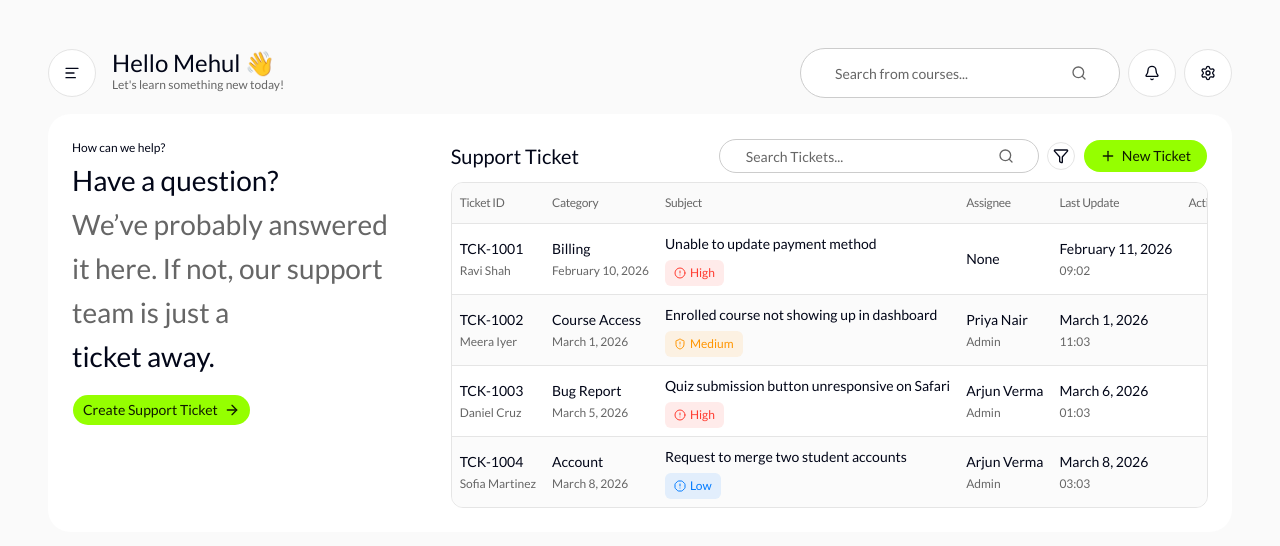
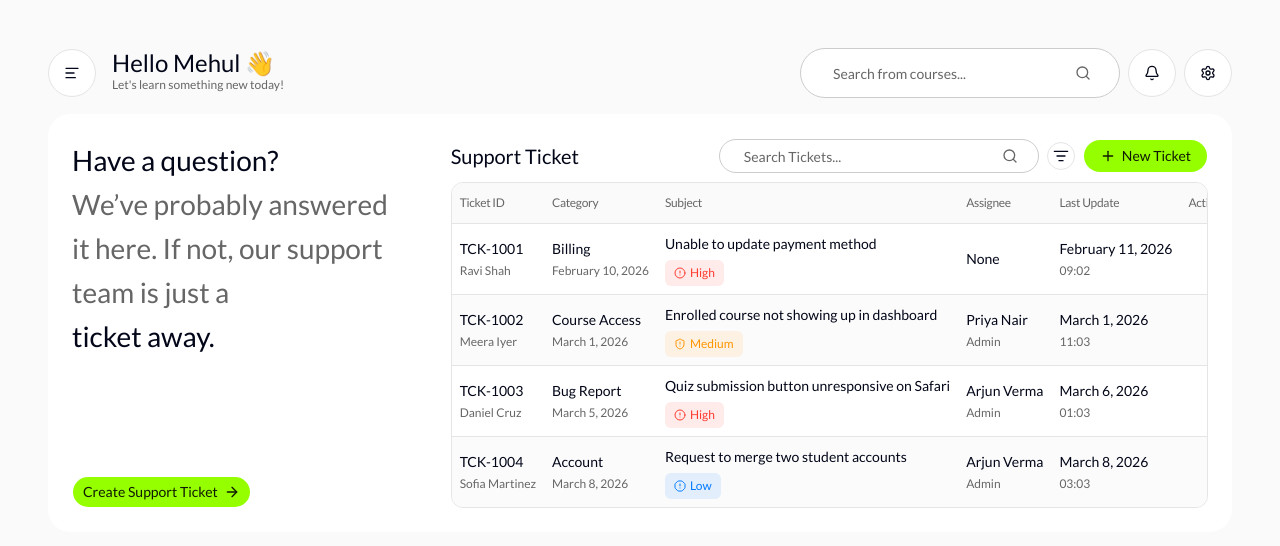
Before and after one commit to l1n3ar/rota-lms, a Next.js app in the folder frontend/: page /support in a window 1280 px wide. Shown: the top 546 px of the page. Built offline with nearby package versions, Linux system fonts and the light colour scheme.

Commit message:
shared component for support ticket top bar

```diff
--- a/frontend/app/(protected)/admin/support/page.tsx
+++ b/frontend/app/(protected)/admin/support/page.tsx
@@ -3,6 +3,7 @@ import { Button } from '@/components/ui/button'
 import { InputGroup, InputGroupInput, InputGroupAddon } from '@/components/ui/input-group'
 import { ListFilter, Search } from 'lucide-react'
 import { mockSupportTickets } from '@/data/mock/support-ticket'
+import TicketTopBar from '@/components/support-tickets/tickets-top-bar'
 
 
 const AdminSupportTicketsPage = () => {
@@ -12,23 +13,7 @@ const AdminSupportTicketsPage = () => {
     <div className='h-full w-full flex flex-col gap-4'>
 
       <div id='section-heading' className='flex items-center justify-between'>
-        <span className='text-lg font-medium'>Support Tickets</span>
-
-        <div className='flex items-center gap-2'>
-
-          <InputGroup className='bg-card p-4 flex w-[15rem]'>
-            <InputGroupInput
-              id="inline-end-input"
-              placeholder="Ticket Search"
-            />
-            <InputGroupAddon align="inline-end">
-              <Search />
-            </InputGroupAddon>
-          </InputGroup>
-
-          <Button className='rounded-full p-4x shrink-0' size='icon-lg' variant='outline'><ListFilter /></Button>
-
-        </div>
+        <TicketTopBar isAdmin/>
       </div>
 
       <div id='content'>
--- a/frontend/app/(protected)/support/page.tsx
+++ b/frontend/app/(protected)/support/page.tsx
@@ -14,16 +14,17 @@ const UserSupportPage = () => {
     const [isCreateTicketOpen, setIsCreateTicketOpen] = useState(false)
 
     return (
-        <>        <div className='flex w-full gap-4 h-full'>
+        <>
+            <div className='flex w-full gap-4 h-full'>
 
-            <div id='text-section' className='w-1/3 flex flex-col gap-4 justify-between h-full' >
-                <div id='support-text' className='flex flex-col'>
-                    <span className='text-xs'>How can we help?</span>
+                <div id='text-section' className='w-1/3 flex flex-col gap-4 justify-between' >
+
+                    {/* <span className='text-xs'>How can we help?</span> */}
                     <div className='max-w-[20rem] flex flex-col leading-0'>
                         <span className='text-3xl'>Have a question? </span>
                         <span className='text-3xl text-muted-foreground'>We’ve probably answered it here. If not, our support team is just a </span>
                         <span className='text-3xl'>ticket away.</span>
-                    </div>
+
                     </div>
 
                     <Button className='rounded-full w-fit' onClick={() => setIsCreateTicketOpen(true)}>
--- a/frontend/components/shared/top-bar.tsx
+++ b/frontend/components/shared/top-bar.tsx
@@ -23,7 +23,7 @@ const TopBar = () => {
             </div>
 
             <div className='flex items-center gap-2'>
-                <SearchInput placeholderText='Search from courses...' />
+                <SearchInput placeholderText='Search from courses...' className='rounded-full'/>
 
                 <Button className='rounded-full p-4x shrink-0' size='icon-xl' variant='outline'><Bell /></Button>
                 <Button className='rounded-full p-4x shrink-0' size='icon-xl' variant='outline'><Settings /></Button>
--- a/frontend/components/support-tickets/tickets-top-bar.tsx
+++ b/frontend/components/support-tickets/tickets-top-bar.tsx
@@ -1,16 +1,18 @@
-import { Filter, Plus, Search } from 'lucide-react'
+import { ListFilter, Plus } from 'lucide-react'
 
-import { InputGroup, InputGroupInput, InputGroupAddon } from '../ui/input-group'
+
 import SearchInput from '../shared/search-input'
 import { Button } from '../ui/button'
 
-interface TicketTopBarProps{
-    onClick : () => void
+interface TicketTopBarProps {
+    isAdmin?: boolean
+    onClick?: () => void
 }
 
 const TicketTopBar = ({
+    isAdmin,
     onClick
-} : TicketTopBarProps) => {
+}: TicketTopBarProps) => {
     return (
         <div className='w-full flex items-center justify-between'>
 
@@ -19,14 +21,18 @@ const TicketTopBar = ({
             </div>
 
             <div className='flex items-center gap-2'>
-                <SearchInput placeholderText='Search Tickets...' className='p-4' />
+                <SearchInput placeholderText='Search Tickets...' className='p-4 rounded-full' />
                 <Button variant='outline' className='rounded-full' size='icon-sm'>
-                    <Filter />
+                    <ListFilter />
                 </Button>
-                <Button className='rounded-full p-4' onClick={onClick}>
-                    <Plus />
-                    <span>New Ticket</span>
-                </Button>
+                {
+                    !isAdmin &&
+                    <Button className='rounded-full p-4' onClick={onClick}>
+                        <Plus />
+                        <span>New Ticket</span>
+                    </Button>
+                }
+
             </div>
 
         </div>
--- a/frontend/components/support-tickets/user/create-ticket-dialog.tsx
+++ b/frontend/components/support-tickets/user/create-ticket-dialog.tsx
@@ -20,6 +20,7 @@ import {
   InputGroupInput,
 } from "@/components/ui/input-group"
 import { Label } from "@/components/ui/label"
+import { Separator } from "@/components/ui/separator"
 import {
   Select,
   SelectContent,
@@ -100,6 +101,7 @@ const CreateTicketDialog = ({
               <InputGroup>
                 <InputGroupAddon>
                   <AlignLeft />
+                  <Separator orientation="vertical" />
                 </InputGroupAddon>
                 <InputGroupInput
                   id="subject"
@@ -119,8 +121,9 @@ const CreateTicketDialog = ({
                 name="category"
                 render={({ field }) => (
                   <Select value={field.value} onValueChange={field.onChange}>
-                    <SelectTrigger className="w-full rounded-full">
+                    <SelectTrigger className="w-full">
                       <ListTree />
+                      <Separator orientation="vertical" />
                       <SelectValue placeholder="Select Category" />
                     </SelectTrigger>
                     <SelectContent>
@@ -147,8 +150,9 @@ const CreateTicketDialog = ({
                 name="priority"
                 render={({ field }) => (
                   <Select value={field.value} onValueChange={field.onChange}>
-                    <SelectTrigger className="w-full rounded-full">
+                    <SelectTrigger className="w-full">
                       <Clock />
+                      <Separator orientation="vertical" />
                       <SelectValue placeholder="Select priority">
                         {(value: SUPPORT_TICKET_PRIORITY | null) => {
                           const option = PRIORITY_OPTIONS.find((o) => o.value === value)
@@ -178,8 +182,9 @@ const CreateTicketDialog = ({
                 name="relatedCourseId"
                 render={({ field }) => (
                   <Select value={field.value} onValueChange={field.onChange} disabled={courses.length === 0}>
-                    <SelectTrigger className="w-full rounded-full">
+                    <SelectTrigger className="w-full">
                       <GraduationCap />
+                      <Separator orientation="vertical" />
                       <SelectValue placeholder="Select a course..." />
                     </SelectTrigger>
                     <SelectContent>
@@ -217,6 +222,7 @@ const CreateTicketDialog = ({
                   <InputGroup>
                     <InputGroupAddon>
                       <Paperclip />
+                      <Separator orientation="vertical" />
                     </InputGroupAddon>
                     <InputGroupInput
                       readOnly
--- a/frontend/components/ui/input-group.tsx
+++ b/frontend/components/ui/input-group.tsx
@@ -14,7 +14,7 @@ function InputGroup({ className, ...props }: React.ComponentProps<"div">) {
       data-slot="input-group"
       role="group"
       className={cn(
-        "group/input-group relative flex h-8 w-full min-w-0 items-center justify-between rounded-full border border-input transition-colors outline-none in-data-[slot=combobox-content]:focus-within:border-inherit in-data-[slot=combobox-content]:focus-within:ring-0 has-disabled:bg-input/50 has-disabled:opacity-50 has-[[data-slot=input-group-control]:focus-visible]:border-ring has-[[data-slot=input-group-control]:focus-visible]:ring-3 has-[[data-slot=input-group-control]:focus-visible]:ring-ring/50 has-[[data-slot][aria-invalid=true]]:border-destructive has-[[data-slot][aria-invalid=true]]:ring-3 has-[[data-slot][aria-invalid=true]]:ring-destructive/20 has-[>[data-align=block-end]]:h-auto has-[>[data-align=block-end]]:flex-col has-[>[data-align=block-start]]:h-auto has-[>[data-align=block-start]]:flex-col has-[>textarea]:h-auto dark:bg-input/30 dark:has-disabled:bg-input/80 dark:has-[[data-slot][aria-invalid=true]]:ring-destructive/40 has-[>[data-align=block-end]]:[&>input]:pt-3 has-[>[data-align=block-start]]:[&>input]:pb-3 has-[>[data-align=inline-end]]:[&>input]:pr-1.5 has-[>[data-align=inline-start]]:[&>input]:pl-1.5",
+        "group/input-group relative flex h-8 w-full min-w-0 items-center justify-between rounded-md border border-input transition-colors outline-none in-data-[slot=combobox-content]:focus-within:border-inherit in-data-[slot=combobox-content]:focus-within:ring-0 has-disabled:bg-input/50 has-disabled:opacity-50 has-[[data-slot=input-group-control]:focus-visible]:border-ring has-[[data-slot=input-group-control]:focus-visible]:ring-3 has-[[data-slot=input-group-control]:focus-visible]:ring-ring/50 has-[[data-slot][aria-invalid=true]]:border-destructive has-[[data-slot][aria-invalid=true]]:ring-3 has-[[data-slot][aria-invalid=true]]:ring-destructive/20 has-[>[data-align=block-end]]:h-auto has-[>[data-align=block-end]]:flex-col has-[>[data-align=block-start]]:h-auto has-[>[data-align=block-start]]:flex-col has-[>textarea]:h-auto dark:bg-input/30 dark:has-disabled:bg-input/80 dark:has-[[data-slot][aria-invalid=true]]:ring-destructive/40 has-[>[data-align=block-end]]:[&>input]:pt-3 has-[>[data-align=block-start]]:[&>input]:pb-3 has-[>[data-align=inline-end]]:[&>input]:pr-1x has-[>[data-align=inline-start]]:[&>input]:pl-1x",
         className
       )}
       {...props}
@@ -23,18 +23,18 @@ function InputGroup({ className, ...props }: React.ComponentProps<"div">) {
 }
 
 const inputGroupAddonVariants = cva(
-  "flex h-auto cursor-text items-center justify-center gap-2 py-1.5 text-sm font-medium text-muted-foreground select-none group-data-[disabled=true]/input-group:opacity-50 [&>kbd]:rounded-[calc(var(--radius)-5px)] [&>svg:not([class*='size-'])]:size-4",
+  "flex h-auto cursor-text items-center justify-center gap-1x py-1x text-sm font-medium text-muted-foreground select-none group-data-[disabled=true]/input-group:opacity-50 [&>kbd]:rounded-[calc(var(--radius)-5px)] [&>svg:not([class*='size-'])]:size-4",
   {
     variants: {
       align: {
         "inline-start":
-          "order-first pl-2 has-[>button]:ml-[-0.3rem] has-[>kbd]:ml-[-0.15rem]",
+          "order-first pl-1x has-[>button]:ml-[-0.3rem] has-[>kbd]:ml-[-0.15rem]",
         "inline-end":
-          "order-last pr-2 has-[>button]:mr-[-0.3rem] has-[>kbd]:mr-[-0.15rem]",
+          "order-last pr-1x has-[>button]:mr-[-0.3rem] has-[>kbd]:mr-[-0.15rem]",
         "block-start":
-          "order-first w-full justify-start px-2.5 pt-2 group-has-[>input]/input-group:pt-2 [.border-b]:pb-2",
+          "order-first w-full justify-start px-2x pt-1x group-has-[>input]/input-group:pt-1x [.border-b]:pb-1x",
         "block-end":
-          "order-last w-full justify-start px-2.5 pb-2 group-has-[>input]/input-group:pb-2 [.border-t]:pt-2",
+          "order-last w-full justify-start px-2x pb-1x group-has-[>input]/input-group:pb-1x [.border-t]:pt-1x",
       },
     },
     defaultVariants: {
--- a/frontend/components/ui/input.tsx
+++ b/frontend/components/ui/input.tsx
@@ -11,7 +11,7 @@ const Input = React.forwardRef<HTMLElement, React.ComponentProps<"input">>(
         type={type}
         data-slot="input"
         className={cn(
-          "h-8 w-full min-w-0 rounded-full border border-input bg-transparent px-2.5 py-1 text-base transition-colors outline-none file:inline-flex file:h-6 file:border-0 file:bg-transparent file:text-sm file:font-medium file:text-foreground placeholder:text-muted-foreground focus-visible:border-ring focus-visible:ring-3 focus-visible:ring-ring/50 disabled:pointer-events-none disabled:cursor-not-allowed disabled:bg-input/50 disabled:opacity-50 aria-invalid:border-destructive aria-invalid:ring-3 aria-invalid:ring-destructive/20 md:text-sm dark:bg-input/30 dark:disabled:bg-input/80 dark:aria-invalid:border-destructive/50 dark:aria-invalid:ring-destructive/40",
+          "h-8 w-full min-w-0 rounded-md border border-input bg-transparent px-2x py-1x text-base transition-colors outline-none file:inline-flex file:h-6 file:border-0 file:bg-transparent file:text-sm file:font-medium file:text-foreground placeholder:text-muted-foreground focus-visible:border-ring focus-visible:ring-3 focus-visible:ring-ring/50 disabled:pointer-events-none disabled:cursor-not-allowed disabled:bg-input/50 disabled:opacity-50 aria-invalid:border-destructive aria-invalid:ring-3 aria-invalid:ring-destructive/20 md:text-sm dark:bg-input/30 dark:disabled:bg-input/80 dark:aria-invalid:border-destructive/50 dark:aria-invalid:ring-destructive/40",
           className
         )}
         {...props}
--- a/frontend/components/ui/select.tsx
+++ b/frontend/components/ui/select.tsx
@@ -41,7 +41,7 @@ function SelectTrigger({
       data-slot="select-trigger"
       data-size={size}
       className={cn(
-        "flex w-fit items-center justify-between gap-1.5 rounded-lg border border-input bg-transparent py-2 pr-2 pl-2.5 text-sm whitespace-nowrap transition-colors outline-none select-none focus-visible:border-ring focus-visible:ring-3 focus-visible:ring-ring/50 disabled:cursor-not-allowed disabled:opacity-50 aria-invalid:border-destructive aria-invalid:ring-3 aria-invalid:ring-destructive/20 data-placeholder:text-muted-foreground data-[size=default]:h-8 data-[size=sm]:h-7 data-[size=sm]:rounded-[min(var(--radius-md),10px)] *:data-[slot=select-value]:line-clamp-1 *:data-[slot=select-value]:flex *:data-[slot=select-value]:items-center *:data-[slot=select-value]:gap-1.5 dark:bg-input/30 dark:hover:bg-input/50 dark:aria-invalid:border-destructive/50 dark:aria-invalid:ring-destructive/40 [&_svg]:pointer-events-none [&_svg]:shrink-0 [&_svg:not([class*='size-'])]:size-4",
+        "flex w-fit items-center justify-between gap-1x rounded-md border border-input bg-transparent py-1x pr-1x pl-1x text-sm whitespace-nowrap transition-colors outline-none select-none focus-visible:border-ring focus-visible:ring-3 focus-visible:ring-ring/50 disabled:cursor-not-allowed disabled:opacity-50 aria-invalid:border-destructive aria-invalid:ring-3 aria-invalid:ring-destructive/20 data-placeholder:text-muted-foreground data-[size=default]:h-8 data-[size=sm]:h-7 data-[size=sm]:rounded-[min(var(--radius-md),10px)] *:data-[slot=select-value]:line-clamp-1 *:data-[slot=select-value]:flex *:data-[slot=select-value]:items-center *:data-[slot=select-value]:gap-1x dark:bg-input/30 dark:hover:bg-input/50 dark:aria-invalid:border-destructive/50 dark:aria-invalid:ring-destructive/40 [&_svg]:pointer-events-none [&_svg]:shrink-0 [&_svg:not([class*='size-'])]:size-4",
         className
       )}
       {...props}
--- a/frontend/components/ui/textarea.tsx
+++ b/frontend/components/ui/textarea.tsx
@@ -11,7 +11,7 @@ const Textarea = React.forwardRef<
       ref={ref}
       data-slot="textarea"
       className={cn(
-        "flex field-sizing-content min-h-16 w-full rounded-lg border border-input bg-transparent px-2.5 py-2 text-base transition-colors outline-none placeholder:text-muted-foreground focus-visible:border-ring focus-visible:ring-3 focus-visible:ring-ring/50 disabled:cursor-not-allowed disabled:bg-input/50 disabled:opacity-50 aria-invalid:border-destructive aria-invalid:ring-3 aria-invalid:ring-destructive/20 md:text-sm dark:bg-input/30 dark:disabled:bg-input/80 dark:aria-invalid:border-destructive/50 dark:aria-invalid:ring-destructive/40",
+        "flex field-sizing-content min-h-16 w-full rounded-md border border-input bg-transparent px-2x py-1x text-base transition-colors outline-none placeholder:text-muted-foreground focus-visible:border-ring focus-visible:ring-3 focus-visible:ring-ring/50 disabled:cursor-not-allowed disabled:bg-input/50 disabled:opacity-50 aria-invalid:border-destructive aria-invalid:ring-3 aria-invalid:ring-destructive/20 md:text-sm dark:bg-input/30 dark:disabled:bg-input/80 dark:aria-invalid:border-destructive/50 dark:aria-invalid:ring-destructive/40",
         className
       )}
       {...props}
```
Lines whose indentation alone changed are shown as unchanged.
